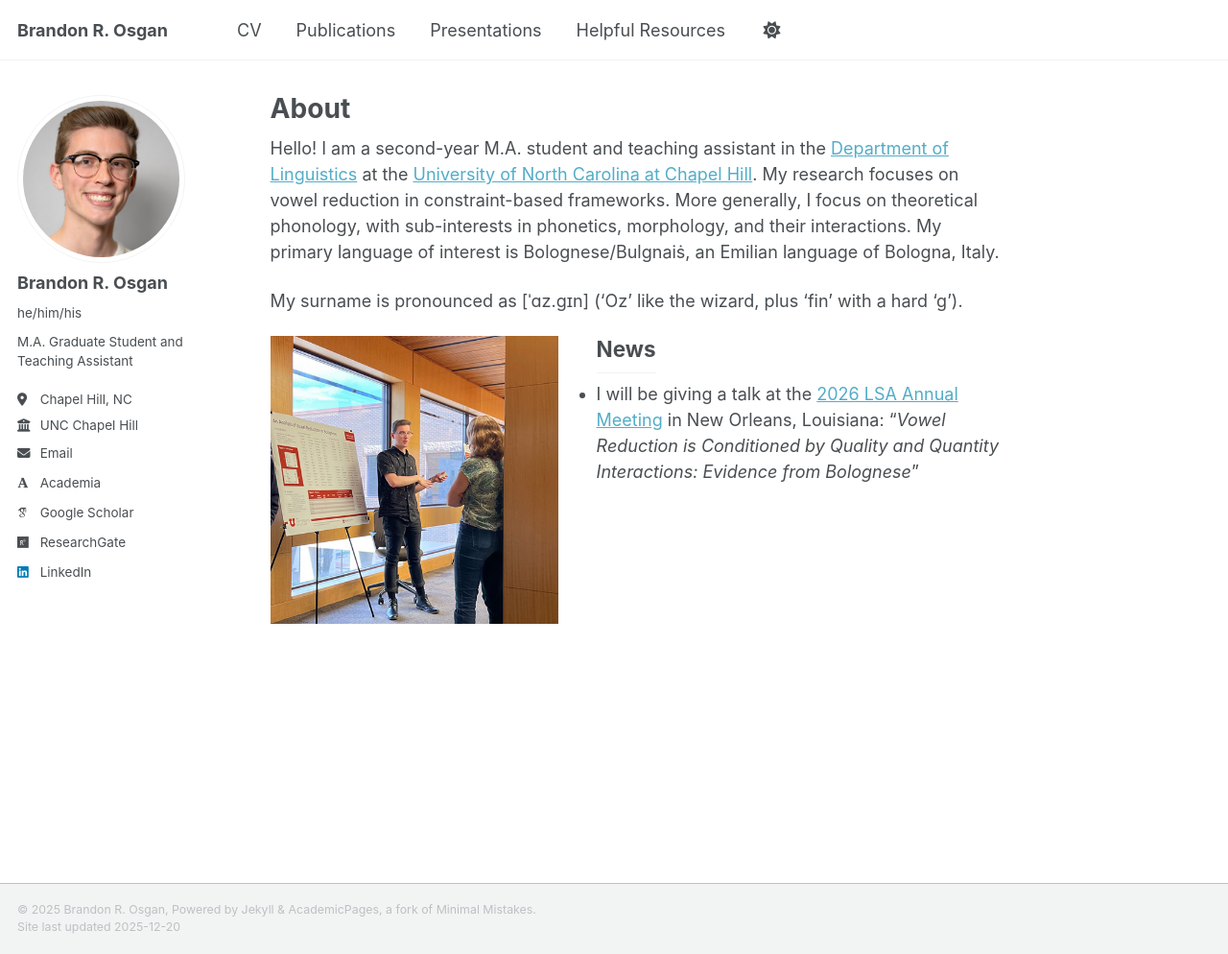
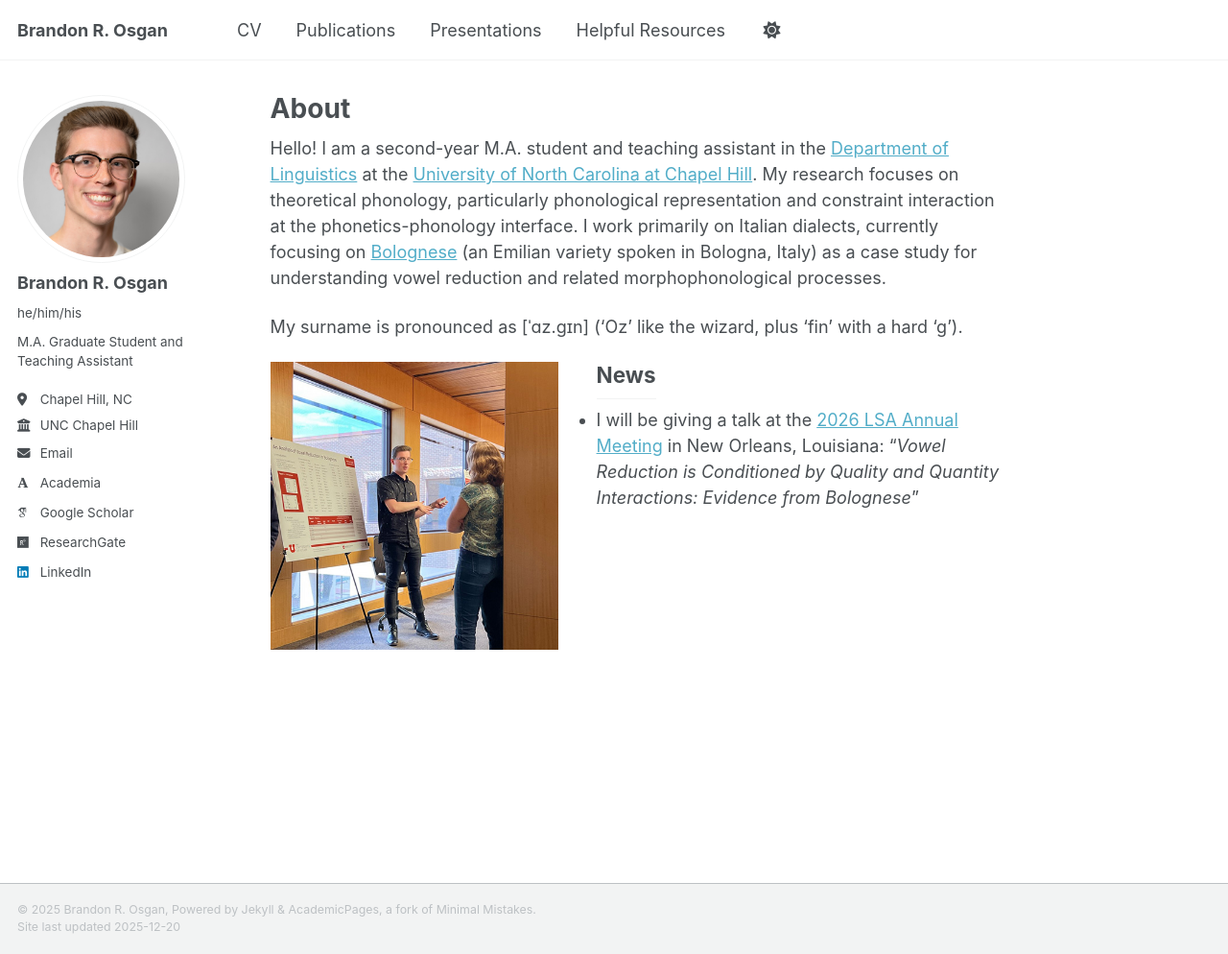
Before and after one commit to bosgan/bosgan.github.io, a Jekyll site: the page built from _pages/about.md, in a window 1280 px wide and 994 px high. Shown: the whole window at 96% size. Built offline with Jekyll 4.4.1, drawn with Linux system fonts in a browser that asks for light colours; some web fonts are replaced; a script that is not in the unit is left out.

Commit message:
Update about.md

```diff
--- a/_pages/about.md
+++ b/_pages/about.md
@@ -7,7 +7,7 @@
   - /about.html
 ---
 
-Hello! I am a second-year M.A. student and teaching assistant in the [Department of Linguistics](https://linguistics.unc.edu/) at the [University of North Carolina at Chapel Hill](https://www.unc.edu/). My research focuses on vowel reduction in constraint-based frameworks. More generally, I focus on theoretical phonology, with sub-interests in phonetics, morphology, and their interactions. My primary language of interest is Bolognese/Bulgnaiṡ, an Emilian language of Bologna, Italy.
+Hello! I am a second-year M.A. student and teaching assistant in the [Department of Linguistics](https://linguistics.unc.edu/) at the [University of North Carolina at Chapel Hill](https://www.unc.edu/). My research focuses on theoretical phonology, particularly phonological representation and constraint interaction at the phonetics-phonology interface. I work primarily on Italian dialects, currently focusing on [Bolognese](https://bulgnais.com/) (an Emilian variety spoken in Bologna, Italy) as a case study for understanding vowel reduction and related morphophonological processes.
 
 My surname is pronounced as [ˈɑz.gɪn] ('Oz' like the wizard, plus 'fin' with a hard 'g').
 
```
